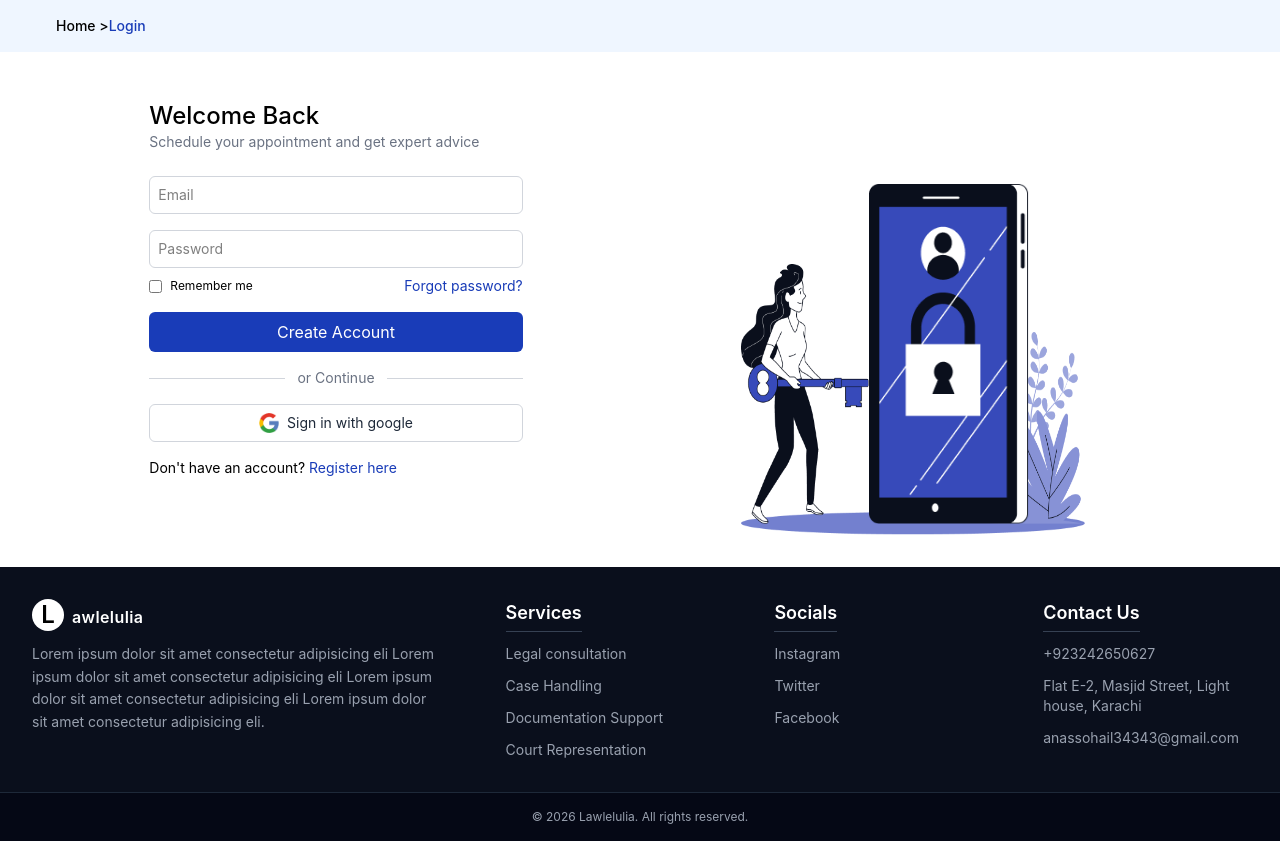
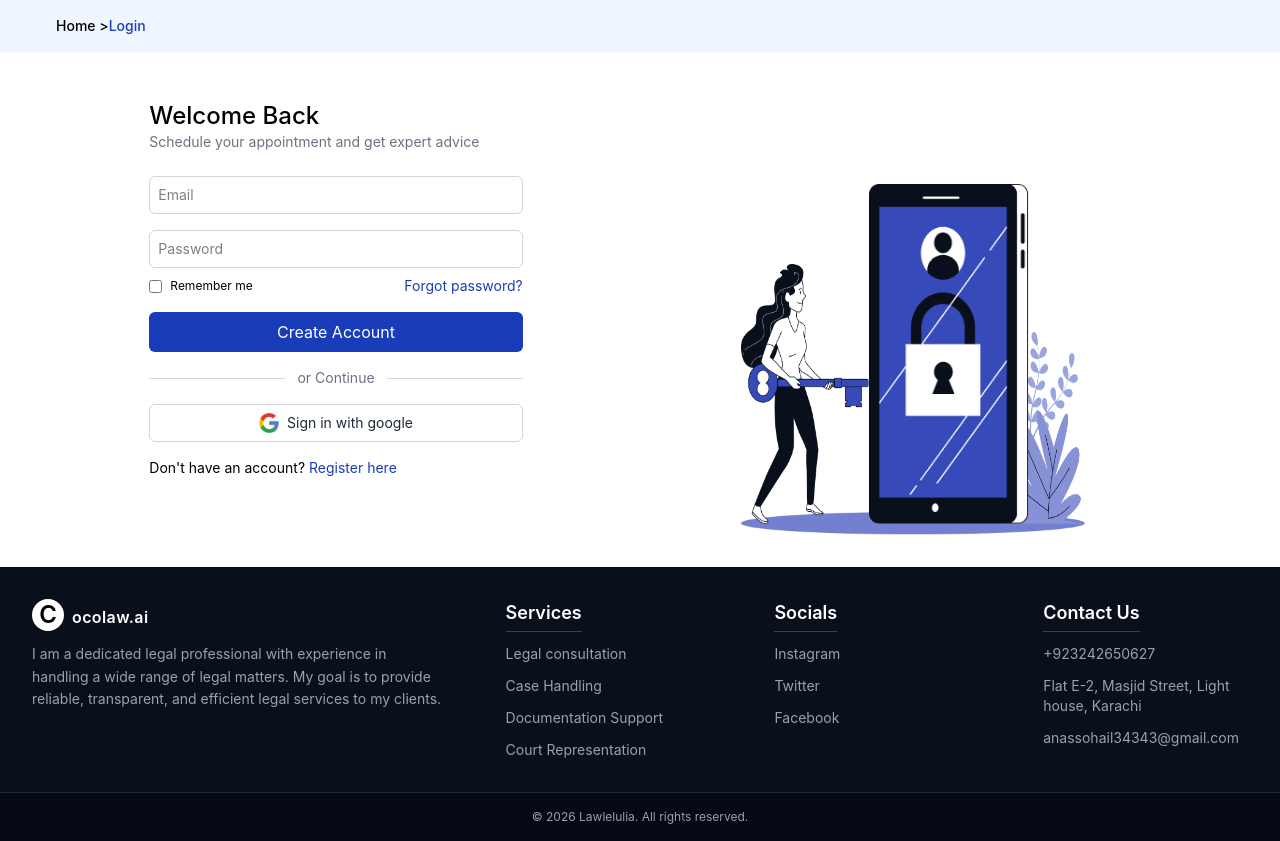
Before and after one commit to DevHanzala/-lawlelulia-platform, a React (Vite) app in the folder frontend/: page /login in a window 1280 px wide. Built offline with nearby package versions, Linux system fonts and the light colour scheme.

Commit message:
feat: changed the website name from lawlelulia to Cocolaw.ai

```diff
--- a/frontend/src/components/Footer.jsx
+++ b/frontend/src/components/Footer.jsx
@@ -9,18 +9,17 @@ const Footer = () => {
                 <div className="flex flex-col flex-[2] p-8">
                     <div className="flex items-center space-x-2">
                         <div className="w-8 h-8 rounded-full bg-white flex justify-center items-center font-semibold text-2xl text-black">
-                            L
+                            C
                         </div>
                         <div className="mt-1 font-semibold tracking-wide">
-                            awlelulia
+                            ocolaw.ai
                         </div>
                     </div>
 
                     <p className="text-sm mt-3 text-gray-400 leading-relaxed">
-                        Lorem ipsum dolor sit amet consectetur adipisicing eli
-                        Lorem ipsum dolor sit amet consectetur adipisicing eli
-                        Lorem ipsum dolor sit amet consectetur adipisicing eli
-                        Lorem ipsum dolor sit amet consectetur adipisicing eli.
+                        I am a dedicated legal professional with experience in handling a wide
+                        range of legal matters. My goal is to provide reliable, transparent,
+                        and efficient legal services to my clients.
                     </p>
                 </div>
 
--- a/frontend/src/components/Navbar.jsx
+++ b/frontend/src/components/Navbar.jsx
@@ -6,9 +6,9 @@ const Navbar = ({ sidebarOpen, setSidebarOpen }) => {
             {/* Logo */}
             <div className="flex items-center space-x-2">
                 <div className="w-8 h-8 rounded-full bg-white flex justify-center items-center font-semibold text-2xl">
-                    L
+                    C
                 </div>
-                <div className="text-white mt-1">awlelulia</div>
+                <div className="text-white mt-1">ocolaw.ai</div>
             </div>
 
             {/* Nav links */}
--- a/frontend/src/components/Sidebar.jsx
+++ b/frontend/src/components/Sidebar.jsx
@@ -16,7 +16,7 @@ const Sidebar = ({ sidebarOpen, setSidebarOpen }) => {
                 {/* Platform name */}
                 <div className="flex flex-col p-2 border-b border-solid border-gray-300">
                     <div className="flex justify-between">
-                        <h5 className="font-semibold text-md">Lawlelulia</h5>
+                        <h5 className="font-semibold text-md">Cocolaw.ai</h5>
 
                         {/* Display cross sign to off sidebar on small screens */}
                         {sidebarOpen ? <button
```
